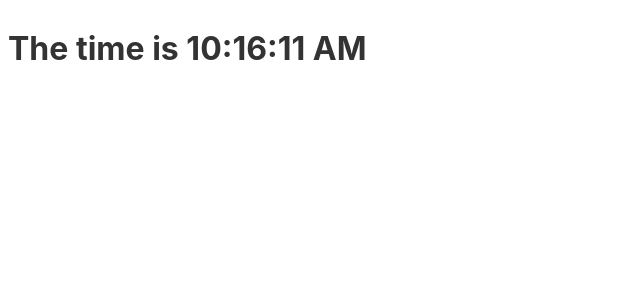
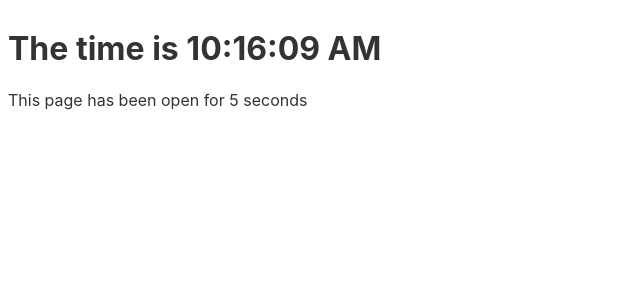
Before and after one commit to kkata/svelte-tutorial, a Svelte app: page / in a window 1280 px wide. Shown: the top 300 px of the page, without its empty margins (0-640 px from the left). Built offline with nearby package versions, Linux system fonts and the light colour scheme.

Commit message:
Store Derived stores

```diff
--- a/src/App.svelte
+++ b/src/App.svelte
@@ -1,5 +1,5 @@
 <script>
-import { time } from "./stores.js";
+import { time, elapsed } from "./stores.js";
 
 const formatter = new Intl.DateTimeFormat("en", {
   hour12: true,
@@ -10,3 +10,9 @@
 </script>
 
 <h1>The time is {formatter.format($time)}</h1>
+
+<p>
+  This page has been open for
+  {$elapsed}
+  {$elapsed === 1 ? 'second' : 'seconds'}
+</p>
--- a/src/stores.js
+++ b/src/stores.js
@@ -1,4 +1,4 @@
-import { readable } from "svelte/store";
+import { readable, derived } from "svelte/store";
 
 export const time = readable(new Date(), function start(set) {
   const interval = setInterval(() => {
@@ -9,3 +9,9 @@
     clearInterval(interval);
   };
 });
+
+const start = new Date();
+
+export const elapsed = derived(time, ($time) =>
+  Math.round(($time - start) / 1000)
+);
```
